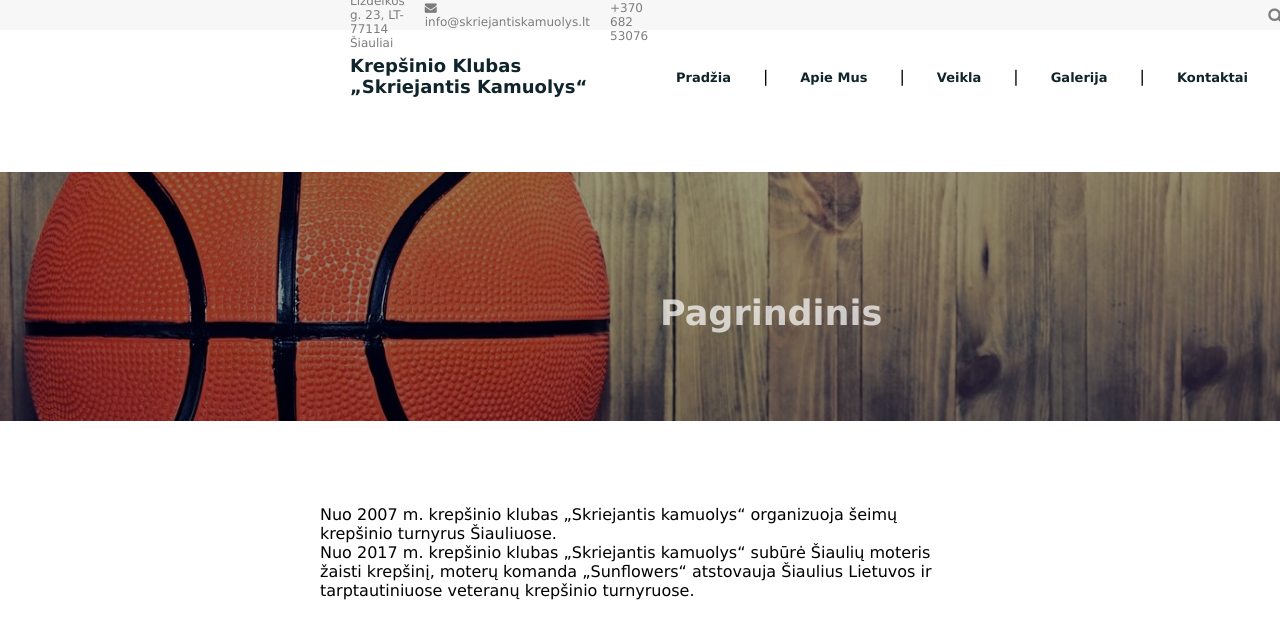
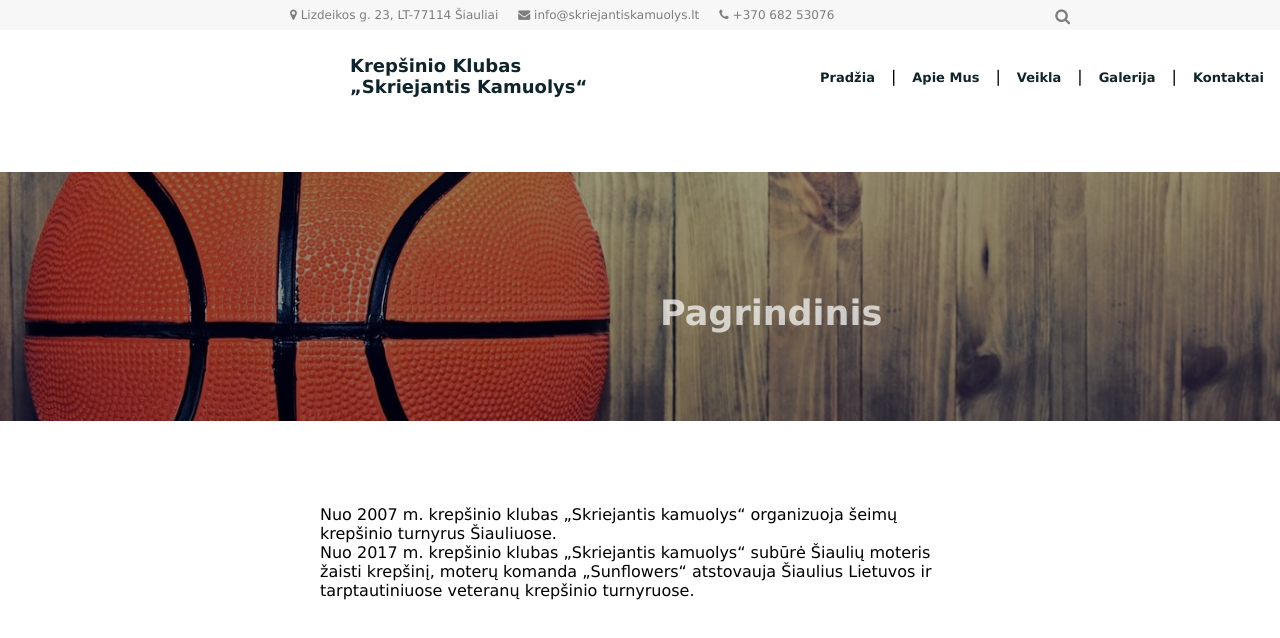
Before and after one commit to livecike/skriejantis_kamuolys, a plain HTML site: page index.html in a window 1280 px wide. Drawn offline with Linux system fonts and the light colour scheme.

Commit message:
navbar-one

```diff
--- a/index.html
+++ b/index.html
@@ -9,8 +9,8 @@
 
 </head>
 <body>
-    <nav class="navbar-one flex">
-    <div class="left flex">
+    <nav class="navbar-one">
+    <div class="navbar-items">
     <div class="adresas">
         <i class="fa fa-map-marker"></i>
         <span> Lizdeikos g. 23, LT-77114 Šiauliai</span>
--- a/style1.css
+++ b/style1.css
@@ -20,6 +20,15 @@ nav {
     display: flex;
     justify-content: space-between;
     align-items: center;
+    }
+
+
+.navbar-items {
+    margin-left: 15rem;
+    margin-right: 10rem;
+    padding-top: 0.5rem;
+    display: flex;
+    flex-direction: row;
 }
 
 .navbar-one {
@@ -30,8 +39,10 @@ nav {
 
 }
 
+
+
 .adresas {
-    margin-left: 300px;
+    /* margin-left: 300px; */
     margin-right: 20px;
     font-size: 12px;
 }
@@ -58,7 +69,7 @@ nav {
 }
 
 .search {
-    margin-left: 620px;
+    margin-left: auto;
 }
 
 .search:hover {
@@ -92,7 +103,8 @@ a {
     text-decoration: none;
     font-weight:600;
     font-size: 13px;
-    /*margin-right: 30px;*/
+    /* margin-right: 10px; */
+    /* margin-left: 10px; */
     color: #10242b;
 }
 
@@ -146,5 +158,5 @@ a:hover {
 }
 
 .menu-link {
-    padding: 2rem;
+    padding: 1rem;
 }
```
Also changed, not shown: 1 other file.
